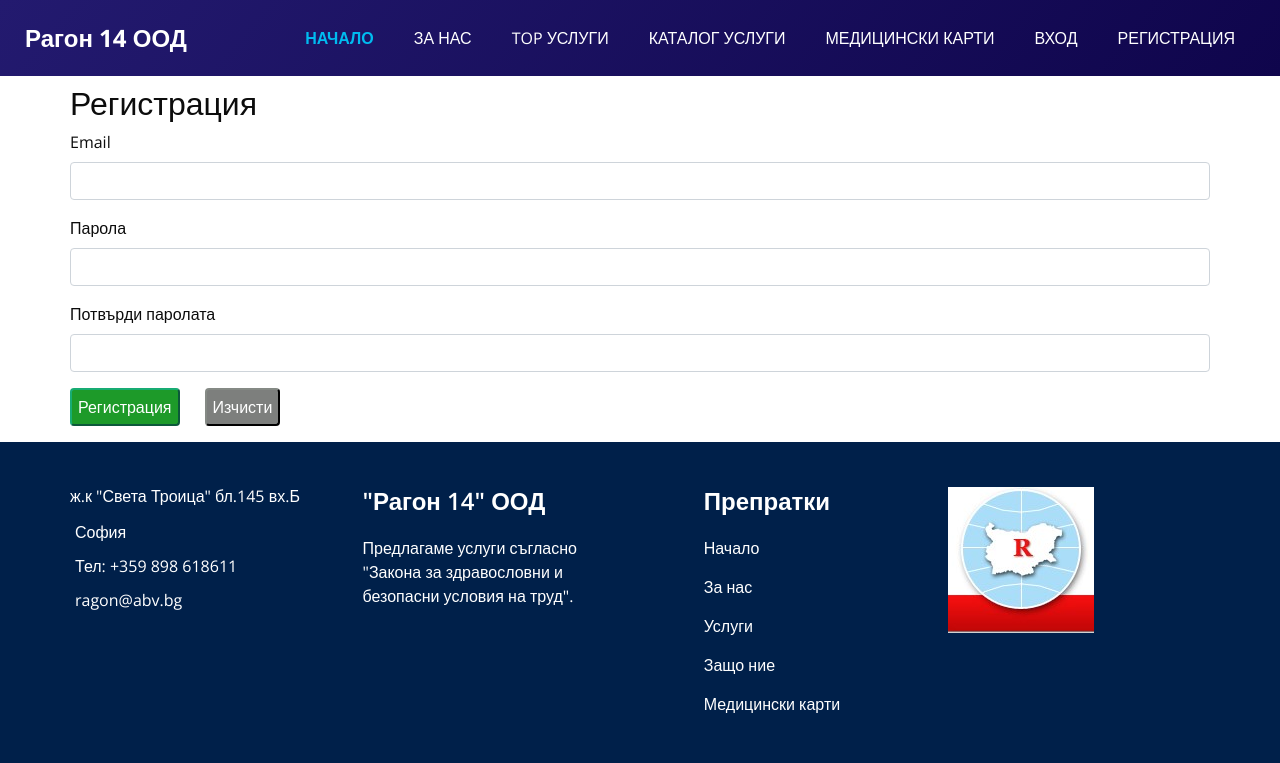
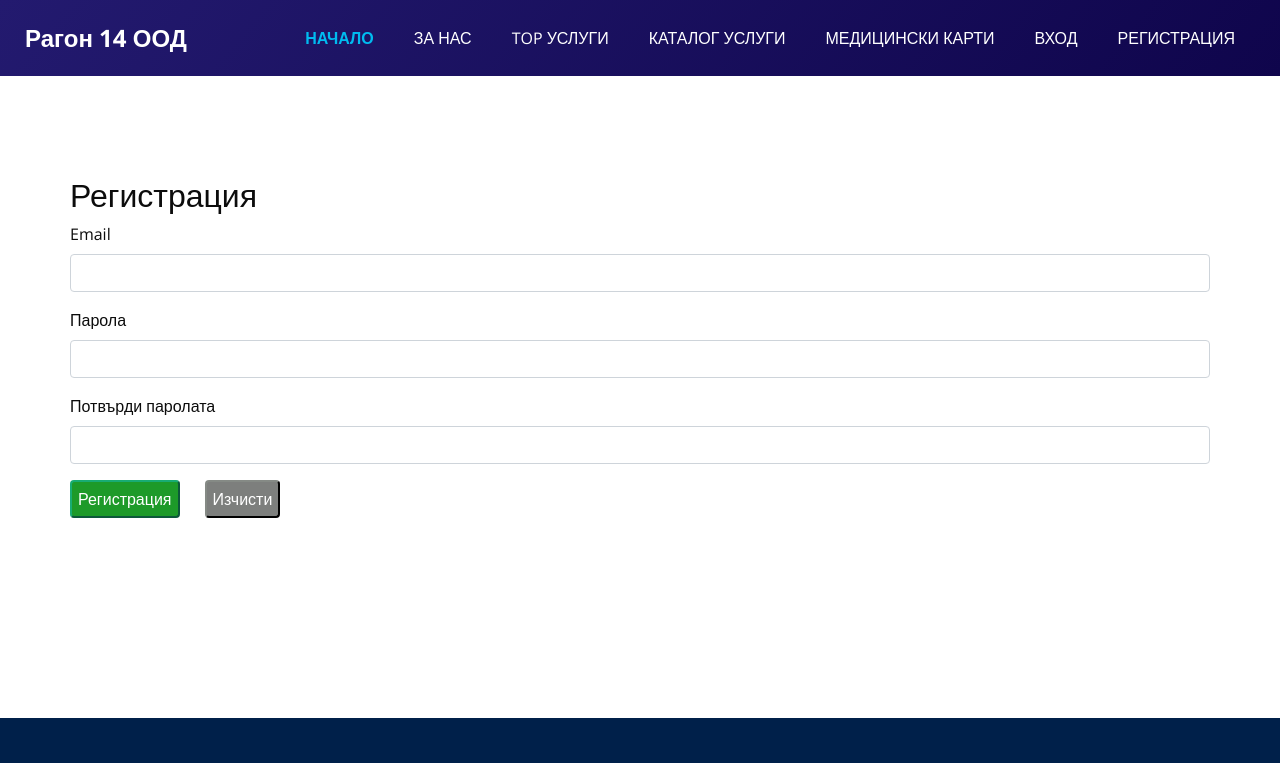
Before and after one commit to valiapatova/react-project, a React (Vite) app in the folder client/: page /register in a window 1280 px wide. Shown: the top 763 px of the page. Built offline with nearby package versions, Linux system fonts and the light colour scheme; no server answers.

Commit message:
Add ErrorHandling for ConfirmPassword

```diff
--- a/client/src/components/error/Error.jsx
+++ b/client/src/components/error/Error.jsx
@@ -1,6 +1,8 @@
+import styles from './Error.module.css';
+
 export default function Error({message}) {
     return (
-        <div style={{marginBottom: '300px' }}>
+        <div className={styles.div300}>
             <h1 style={{ color: "red" ,padding:'50px'}}>Opps somting wrong...  !</h1>
             <h2 style={{ color: "green",padding:'50px'}}>{message.text}</h2>
         </div>
--- /dev/null
+++ b/client/src/components/error/Error.module.css
@@ -0,0 +1,3 @@
+.div300{
+    margin-bottom: 300px;
+}
--- a/client/src/components/login/Login.jsx
+++ b/client/src/components/login/Login.jsx
@@ -73,8 +73,8 @@ const Login = () => {
                                 value='Вход'
                             />
 
-                            <button className={styles.btnOringe}>
-                                <Link to="/register">Регистрация</Link>
+                            <button className={styles.btnOringe} >
+                                <Link to="/register" style={{color:'white'}}>Регистрация</Link>
                             </button>
                             <button type="button"
                                 className={styles.btnGrey}
--- a/client/src/components/login/Login.module.css
+++ b/client/src/components/login/Login.module.css
@@ -2,7 +2,7 @@
 /* Мой css*/
 .logContainer{
   margin-top: 100px;
-  margin-bottom: 225px;
+  margin-bottom: 300px;
 }
 
 .btnGreen {
--- a/client/src/components/register/Register.jsx
+++ b/client/src/components/register/Register.jsx
@@ -64,8 +64,9 @@ const Register = () => {
 
 
     return (
+        <div className={styles.regContainer}>
 
-        <div className="container mt-2 mb-2">
+            <div className="container mt-2 mb-2" >
 
                 <h2>Регистрация</h2>
 
@@ -171,6 +172,7 @@ const Register = () => {
                 </form>
 
             </div>
+        </div>
 
 
     );
--- a/client/src/components/register/Register.module.css
+++ b/client/src/components/register/Register.module.css
@@ -1,7 +1,7 @@
 /* Мой css*/
 .regContainer{
     margin-top: 100px;
-    margin-bottom: 100px;
+    margin-bottom: 200px;
   }
 
   .btnGreen {
```
Lines whose indentation alone changed are shown as unchanged.
